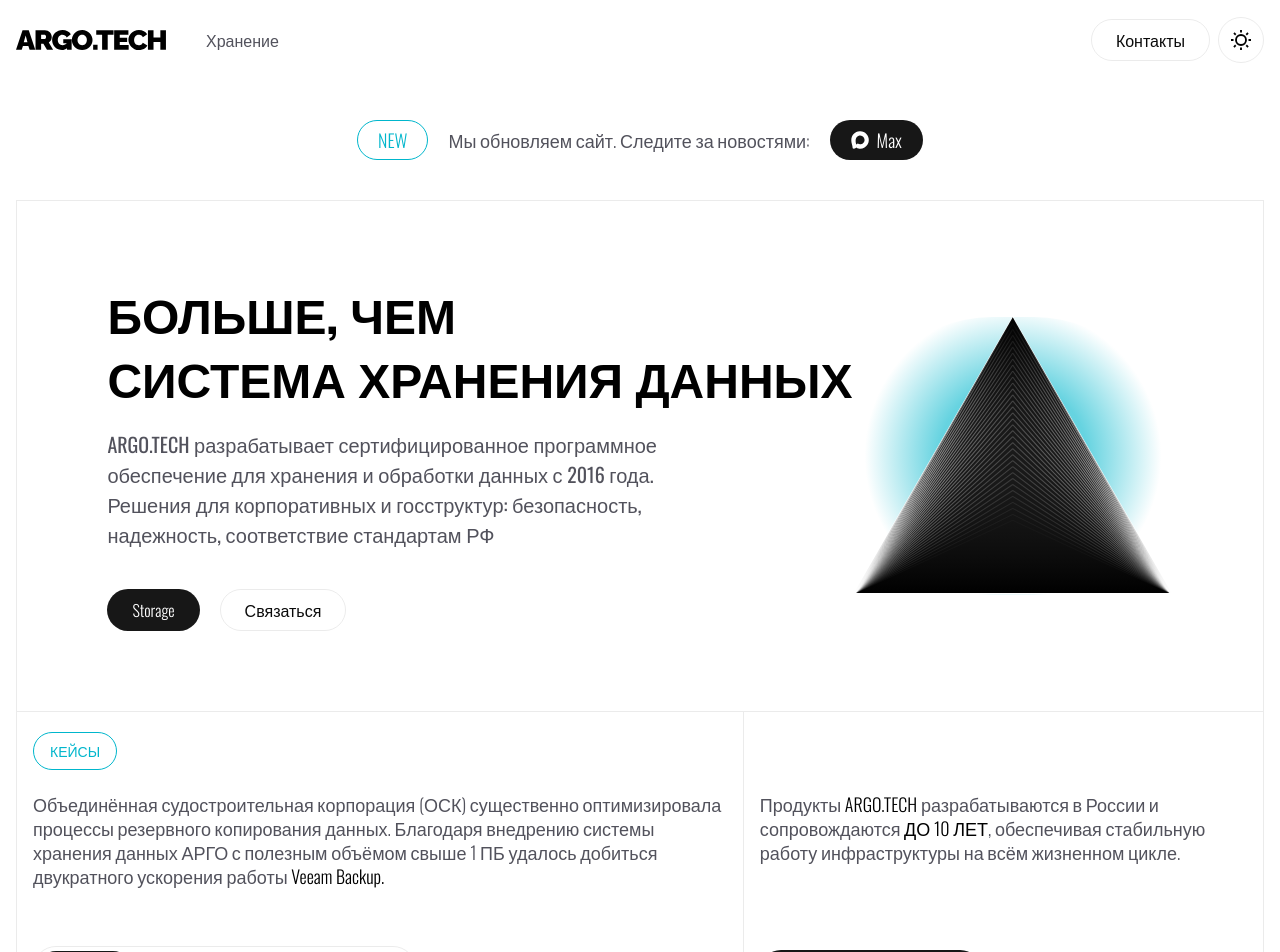
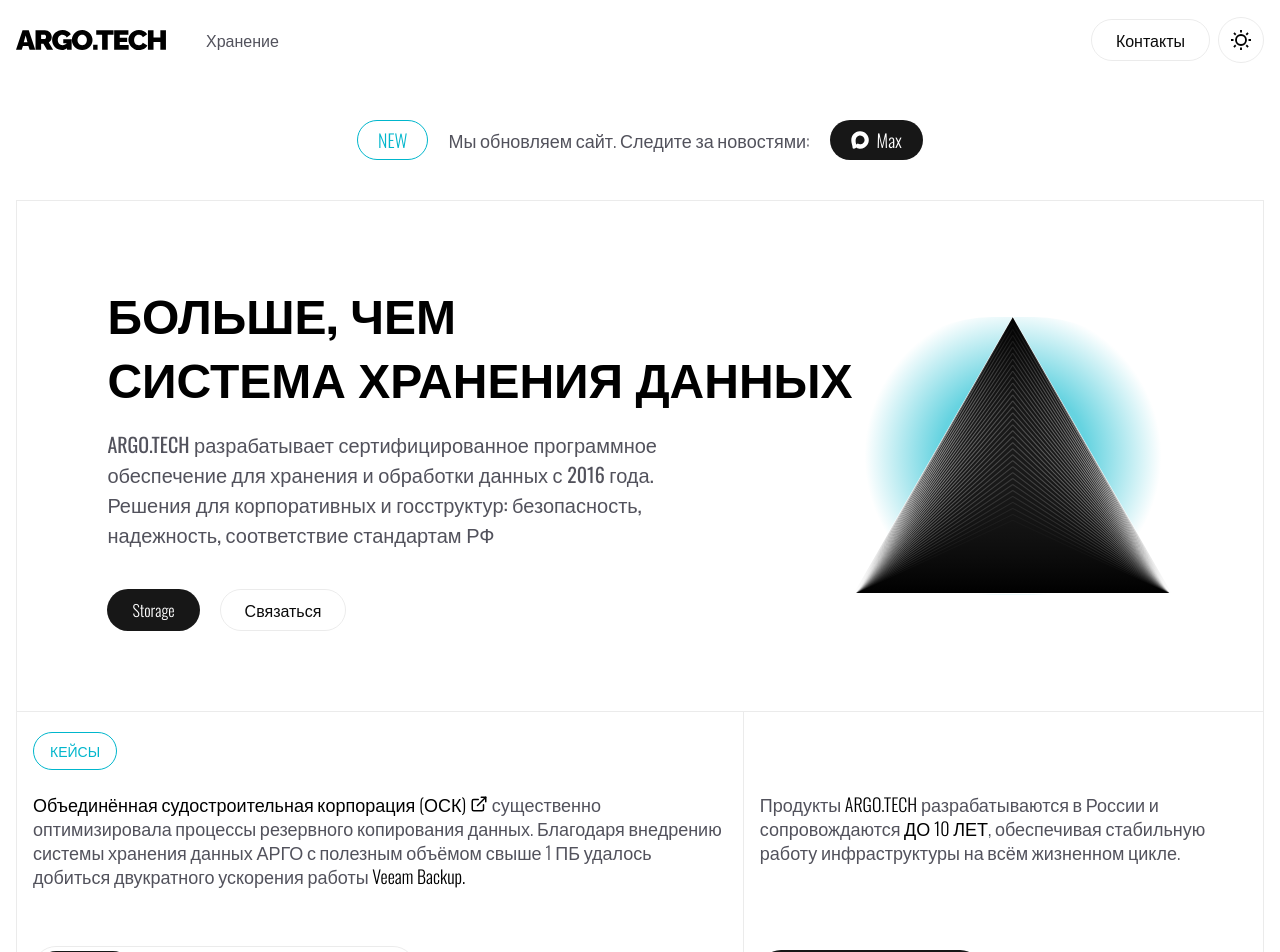
Before and after one commit to Slawone/argo-web, a Next.js app: page / in a window 1280 px wide. Shown: the top 952 px of the page. Built offline with nearby package versions, Linux system fonts and the light colour scheme.

Commit message:
Fixed module

```diff
--- a/src/sections/home/Tabs.jsx
+++ b/src/sections/home/Tabs.jsx
@@ -13,16 +13,25 @@ const tabs = [
     label: "Storage",
     leftText: (
       <>
-        Объединённая судостроительная корпорация (ОСК) существенно оптимизировала процессы резервного копирования данных. Благодаря внедрению системы хранения данных АРГО с полезным объёмом свыше 1 ПБ удалось добиться двукратного ускорения работы <span className="title-color">Veeam Backup.</span>
+        <a href="https://www.tadviser.ru/index.php/%D0%9F%D1%80%D0%BE%D0%B5%D0%BA%D1%82:%D0%9E%D0%B1%D1%8A%D0%B5%D0%B4%D0%B8%D0%BD%D0%B5%D0%BD%D0%BD%D0%B0%D1%8F_%D1%81%D1%83%D0%B4%D0%BE%D1%81%D1%82%D1%80%D0%BE%D0%B8%D1%82%D0%B5%D0%BB%D1%8C%D0%BD%D0%B0%D1%8F_%D0%BA%D0%BE%D1%80%D0%BF%D0%BE%D1%80%D0%B0%D1%86%D0%B8%D1%8F_%28%D0%9E%D0%A1%D0%9A%29_%28Argo.Tech_Storage_%D0%9F%D1%80%D0%BE%D0%B3%D1%80%D0%B0%D0%BC%D0%BC%D0%BD%D1%8B%D0%B9_%D0%BA%D0%BE%D0%BC%D0%BF%D0%BB%D0%B5%D0%BA%D1%81_%D1%85%D1%80%D0%B0%D0%BD%D0%B5%D0%BD%D0%B8%D1%8F_%D0%B4%D0%B0%D0%BD%D0%BD%D1%8B%D1%85%29?ysclid=mnmtcx10m0328713095"
+        target="_blank"
+        className="inline-flex items-center gap-1 title-color"
+        >
+          Объединённая судостроительная корпорация (ОСК)
+          <ExternalLink width={18} height={18} />
+        </a>{" "}
+        существенно оптимизировала процессы резервного копирования данных.
+        Благодаря внедрению системы хранения данных АРГО с полезным объёмом
+        свыше 1 ПБ удалось добиться двукратного ускорения работы{" "}
+        <span className="title-color">Veeam Backup.</span>
       </>
     ),
     rightText: (
       <>
-        Продукты{" "}
-        <span className="title-color uppercase">Argo.tech</span>{" "}
+        Продукты <span className="title-color uppercase">Argo.tech</span>{" "}
         разрабатываются в России и сопровождаются
-        <span className="title-color uppercase"> до 10 лет</span>,
-        обеспечивая стабильную работу инфраструктуры на всём жизненном цикле.
+        <span className="title-color uppercase"> до 10 лет</span>, обеспечивая
+        стабильную работу инфраструктуры на всём жизненном цикле.
       </>
     ),
   },
```
